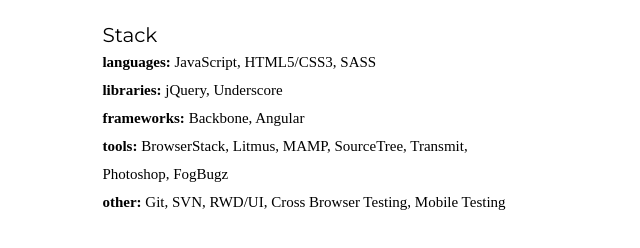
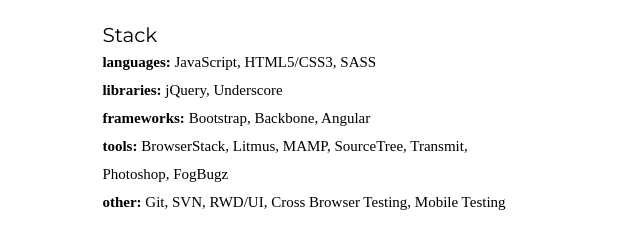
Before and after one commit to anniebae/anniebae.github.io, a plain HTML site: page about.html in a window 1280 px wide. Shown: the part 892-1140 px from the top of the page, 320-960 px from the left. Drawn offline with Linux system fonts and the light colour scheme.

Commit message:
Update about.html

```diff
--- a/about.html
+++ b/about.html
@@ -75,7 +75,7 @@
         <div class="part-desc">
           <b>languages: </b> JavaScript, HTML5/CSS3, SASS <br>
           <b>libraries: </b> jQuery, Underscore <br>
-          <b>frameworks: </b> Backbone, Angular <br>
+          <b>frameworks: </b> Bootstrap, Backbone, Angular <br>
           <b>tools: </b> BrowserStack, Litmus, MAMP, SourceTree, Transmit, Photoshop, FogBugz <br>
           <b>other: </b> Git, SVN, RWD/UI, Cross Browser Testing, Mobile Testing
         </div>
```
